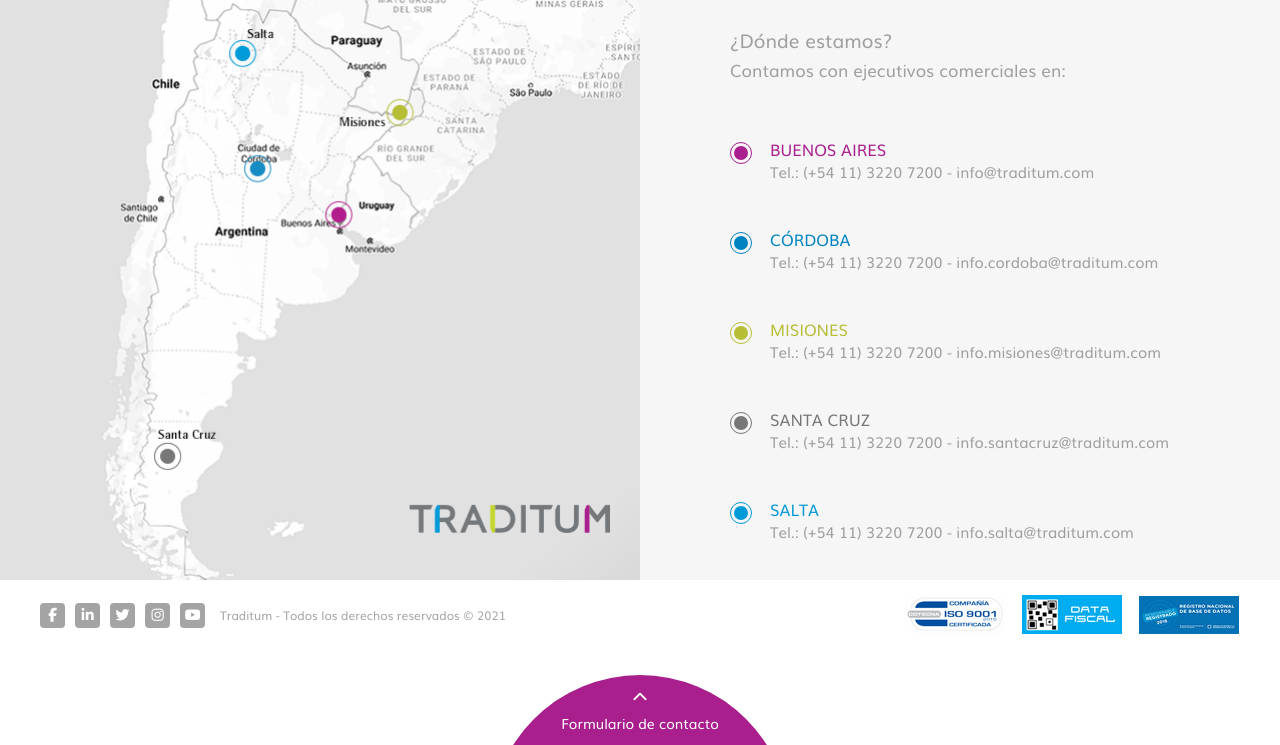
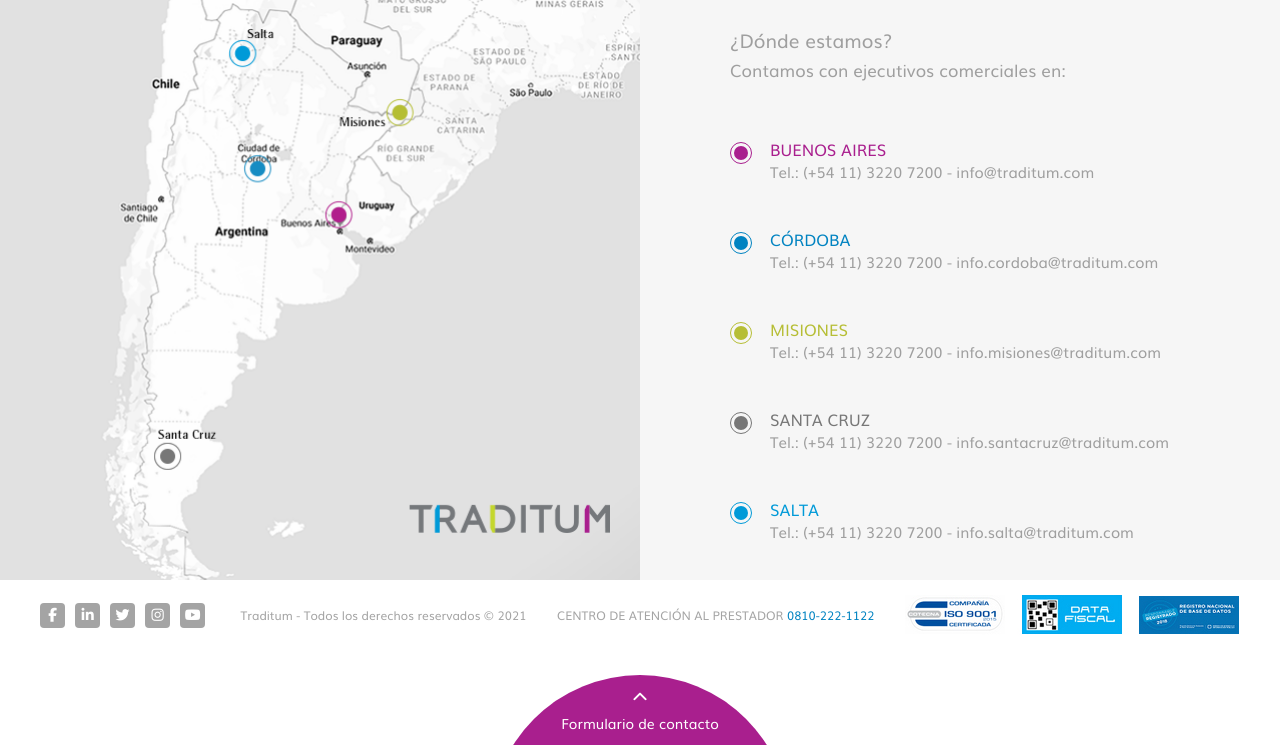
Before and after one commit to japsolo/traditum-web, a PHP site: page /nosotros.php in a window 1280 px wide. Shown: the part 1584-2329 px from the top of the page. Run offline with PHP 8.4, Linux system fonts and the light colour scheme; some libraries are stand-ins or nearby versions.

Commit message:
Final changes at 09/06/2021

```diff
--- a/assets/css/traditum.css
+++ b/assets/css/traditum.css
@@ -1096,6 +1096,8 @@
   margin-right: auto; }
   .contact-form-box p span {
     color: #A91F8E; }
+    .contact-form-box p span a {
+      color: currentColor; }
 
 .form-box {
   margin-top: 45px;
@@ -1914,9 +1916,10 @@
     .other-solution:last-of-type {
       width: 100%; }
   .footer-close {
-    flex-direction: row; }
+    flex-direction: row;
+    justify-content: space-between; }
     .footer-close img {
-      margin-left: auto; }
+      margin-left: 0; }
     .footer-close .social-media-anchors li:first-child {
       margin-left: 0; }
   .main-footer {
@@ -2133,8 +2136,9 @@
     flex-wrap: wrap;
     flex-direction: row; }
   .footer-close p {
-    margin: 0;
-    margin-left: 10px; }
+    margin: 0; }
+    .footer-close p a {
+      color: #0083C1; }
   .sgp-channels-list {
     justify-content: space-between;
     max-width: 920px;
--- a/assets/sass/_03-layout.sass
+++ b/assets/sass/_03-layout.sass
@@ -819,6 +819,8 @@
 		margin-right: auto
 		span
 			color: $darkPurple
+			a
+				color: currentColor
 
 .form-box
 	margin-top: 45px
--- a/assets/sass/_05-media-queries.sass
+++ b/assets/sass/_05-media-queries.sass
@@ -133,8 +133,9 @@
 
 	.footer-close
 		flex-direction: row
+		justify-content: space-between
 		img
-			margin-left: auto
+			margin-left: 0
 		.social-media-anchors
 			li
 				&:first-child
@@ -355,7 +356,8 @@
 	.footer-close
 		p
 			margin: 0
-			margin-left: 10px
+			a
+				color: $blue
 
 	.sgp-channels-list
 		justify-content: space-between
--- a/includes/contactForm.php
+++ b/includes/contactForm.php
@@ -15,7 +15,7 @@
 				<div class="container">
 					<div class="contact-form-box">
 						<h2>Contacto</h2>
-						<p>Envíenos un mensaje y cuéntenos lo que necesita. Nos estaremos poniendo en contacto a la brevedad. <br> Si prefiere escribirnos puede hacerlo a <span>info@traditum.com</span> o llamarnos al 3220-7200.</p>
+						<p>Envíenos un mensaje y cuéntenos lo que necesita. Nos estaremos poniendo en contacto a la brevedad. <br> Si prefiere escribirnos puede hacerlo a <span><a href="mailto:info@traditum.com">info@traditum.com</a></span> o llamarnos al 3220-7200. <br> PARA ATENCIÓN A PRESTADORES CONTACTESE AL CENTRO DE ATENCIÓN AL PRESTADOR 0810-222-1122 O AL CORREO <span><a href="mailto:prestadores@traditum.com">PRESTADORES@TRADITUM.COM</a></span></p>
 						<form id="contact-form" action="/" method="post" class="form-box">
 							<input type="hidden" name="subject" value="<?= $title; ?>">
 							<div class="form-group">
--- a/includes/footer.php
+++ b/includes/footer.php
@@ -35,6 +35,7 @@
 <div class="container footer-close">
 	<?php require 'socialMedia.php'; ?>
 	<p>Traditum - Todos los derechos reservados © <span id="actualYear"></span></p>
+	<p>CENTRO DE ATENCIÓN AL PRESTADOR <a href="tel:+5408102221122" rel="nofollow noopener noreferrer">0810-222-1122</a></p>
 	<img src="assets/images/img-brands-footer.jpg" alt="logos del footer">
 </div>
 
```
Also changed, not shown: assets/css/traditum.min.css, 1 other file.
